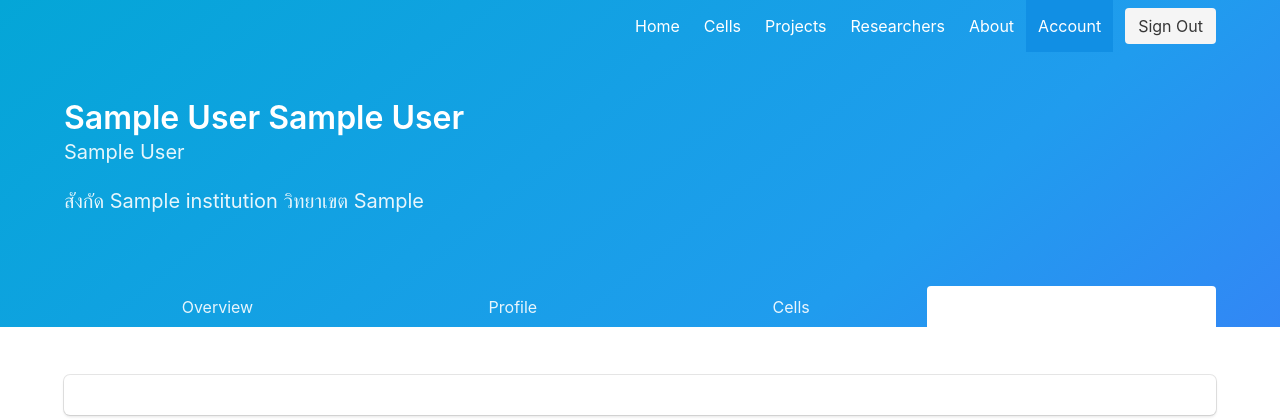
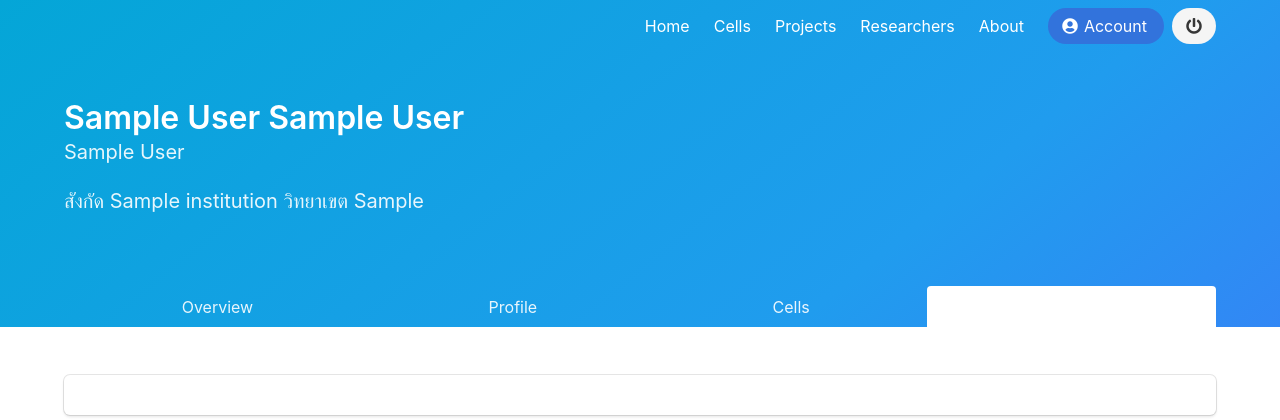
Before and after one commit to likit/thaiscreg2019, a Flask app: page /account/projects in a window 1280 px wide. Shown: the top 420 px of the page. Run offline with Flask 2, Linux system fonts and the light colour scheme; a user stored in the database is signed in; tables that the repository leaves empty hold one stand-in row (values such as "Sample post"); some libraries are stand-ins or nearby versions.

Commit message:
updated the navbar

```diff
--- a/app/templates/main/account_base.html
+++ b/app/templates/main/account_base.html
@@ -21,7 +21,7 @@
                             <a class="navbar-item">
                                 Cells
                             </a>
-                            <a class="navbar-item">
+                            <a class="navbar-item" href="{{ url_for('main.show_projects') }}">
                                 Projects
                             </a>
                             <a class="navbar-item">
@@ -31,13 +31,28 @@
                                 About
                             </a>
                             {% if current_user.is_authenticated %}
-                                <a class="navbar-item is-active">
-                                    Account
-                                </a>
+                                <div class="navbar-item" >
+                                    <div class="buttons">
+                                        <a class="button is-rounded is-link"
+                                           href="{{ url_for('main.account_dash') }}">
+                                            <span class="icon">
+                                                <i class="fas fa-user-circle"></i>
+                                            </span>&nbsp;
+                                            Account
+                                        </a>
+                                        <a class="button is-light is-rounded"
+                                           href="{{ url_for('main.log_user_out') }}">
+                                            <span class="icon">
+                                               <i class="fas fa-power-off"></i>
+                                            </span>
+                                        </a>
+                                    </div>
+                                </div>
+                            {% else %}
                                 <div class="navbar-item">
-                                    <a class="button is-light"
-                                       href="{{ url_for('main.log_user_out') }}">
-                                        Sign Out
+                                    <a class="button is-link is-rounded"
+                                       href="{{ url_for('main.log_user_in') }}">
+                                        Log In
                                     </a>
                                 </div>
                             {% endif %}
```
